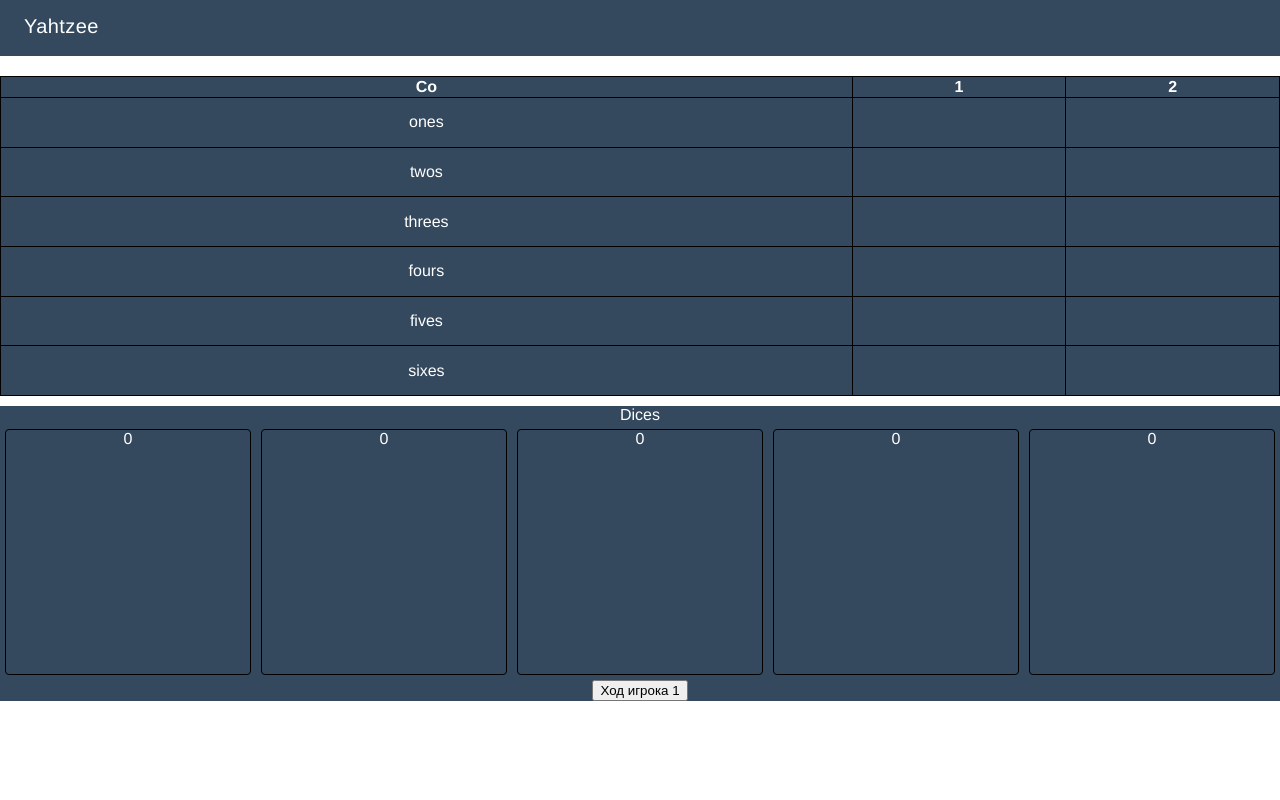
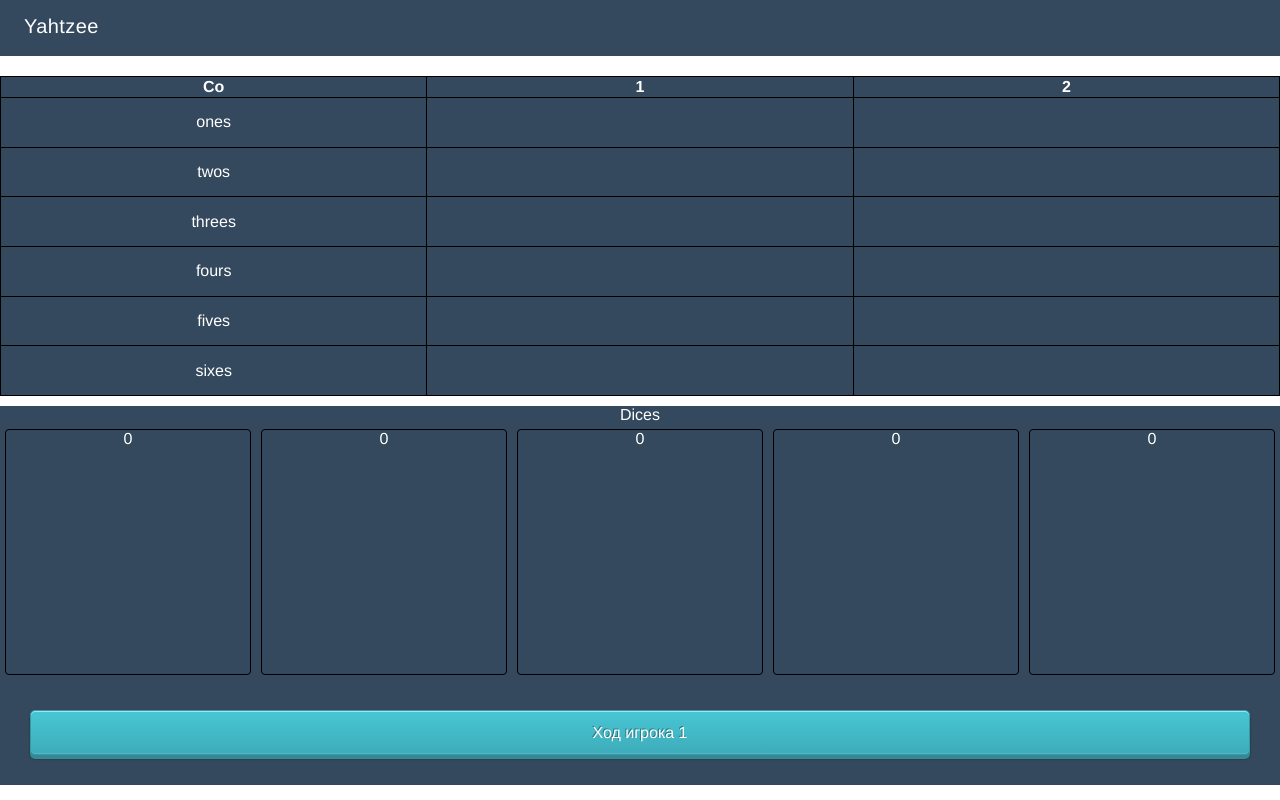
Before and after one commit to zpix1/yahtzee, a Vue app: page / in a window 1280 px wide. Built offline with nearby package versions, Linux system fonts and the light colour scheme.

Commit message:
Preview and button

```diff
--- a/src/Constants.js
+++ b/src/Constants.js
@@ -8,48 +8,52 @@ export function defaultDice () {
   ]
 }
 
+function sumOfType (dice, type) {
+  var ans = 0
+  for (var i = 0; i < dice.length; i++) {
+    if (dice[i].type === type) {
+      ans += dice[i].type
+    }
+  }
+  return ans
+}
+
 export const combinations = [
   {
     id: 1,
     name: 'ones',
-    settings: {
-      type: 'sum',
-      allowed: [1]
+    calc: function (dice) {
+      return sumOfType(dice, 1)
     }
   }, {
     id: 2,
     name: 'twos',
-    settings: {
-      type: 'sum',
-      allowed: [2]
+    calc: function (dice) {
+      return sumOfType(dice, 2)
     }
   }, {
     id: 3,
     name: 'threes',
-    settings: {
-      type: 'sum',
-      allowed: [3]
+    calc: function (dice) {
+      return sumOfType(dice, 3)
     }
   }, {
     id: 4,
     name: 'fours',
-    settings: {
-      type: 'sum',
-      allowed: [4]
+    calc: function (dice) {
+      return sumOfType(dice, 4)
     }
   }, {
     id: 5,
     name: 'fives',
-    settings: {
-      type: 'sum',
-      allowed: [5]
+    calc: function (dice) {
+      return sumOfType(dice, 5)
     }
   }, {
     id: 6,
     name: 'sixes',
-    settings: {
-      type: 'sum',
-      allowed: [6]
+    calc: function (dice) {
+      return sumOfType(dice, 6)
     }
   }
 ]
--- /dev/null
+++ b/src/assets/style.css
@@ -0,0 +1,159 @@
+h1, h2 {
+    font-weight: normal;
+}
+ul {
+    list-style-type: none;
+    padding: 0;
+}
+li {
+    display: inline-block;
+    margin: 0 10px;
+}
+a {
+    color: #35495E;
+}
+.block {
+    background-color: #35495E;
+    color: white;
+    height: 100%;
+    width: 100%;
+}
+.wrapper {
+    display: grid;
+    grid-template-areas: 'scores scores' 'scores scores' 'scores scores' 'dice dice';
+    grid-gap: 10px;
+    grid-auto-rows: minmax(100px, auto);
+}
+.dice-panel {
+    width: 100%;
+    display: flex;
+}
+.dice-element {
+    margin: 5px;
+    text-align: center;
+    width: 20%;
+    position: relative;
+    border: 1px black solid;
+    border-radius: 4px;
+}
+.dice-element.used {
+    border: 1px green solid;
+}
+.dice-element:before {
+    /* to make 1:1 aspect ratio; */
+    content: '';
+    padding-top: 100%;
+    float: left;
+}
+.scores {
+    grid-area: scores;
+}
+.dice {
+    grid-area: dice;
+}
+.scores-table {
+    border-collapse: collapse;
+    width: 100%;
+    height: 100%;
+    table-layout: fixed;
+}
+.scores-table table, th, td {
+    border: 1px solid black;
+}
+.setscore {
+  background-color: green;
+}
+
+
+.button {
+  position: relative;
+  text-align:center;
+  color:#FFF;
+  text-decoration:none;
+  line-height:43px;
+  font-family:'Oswald', Helvetica;
+  display: block;
+  margin: 30px;
+}
+.button:before:n {
+  background:#f0f0f0;
+  background-image:-webkit-gradient(linear, 0% 0%, 0% 100%, from(#D0D0D0), to(#f0f0f0));
+
+  -webkit-border-radius:5px;
+  -moz-border-radius:5px;
+  border-radius:5px;
+
+  -webkit-box-shadow:0 1px 2px rgba(0, 0, 0, .5) inset, 0 1px 0 #FFF;
+  -moz-box-shadow:0 1px 2px rgba(0, 0, 0, .5) inset, 0 1px 0 #FFF;
+  box-shadow:0 1px 2px rgba(0, 0, 0, .5) inset, 0 1px 0 #FFF;
+
+  content: "";
+  z-index: -1;
+}
+
+.button:active:not(.unclickable) {
+  -webkit-box-shadow:0 1px 0 rgba(255, 255, 255, .5) inset, 0 -1px 0 rgba(255, 255, 255, .1) inset;
+  top:5px;
+}
+.button:active:before:not(.unclickable){
+  top: -11px;
+  bottom: -5px;
+  content: "";
+}
+
+.red {
+  text-shadow:-1px -1px 0 #A84155;
+  background: #D25068;
+  border:1px solid #D25068;
+
+  background-image:-webkit-linear-gradient(top, #F66C7B, #D25068);
+  background-image:-moz-linear-gradient(top, #F66C7B, #D25068);
+  background-image:-ms-linear-gradient(top, #F66C7B, #D25068);
+  background-image:-o-linear-gradient(top, #F66C7B, #D25068);
+  background-image:linear-gradient(to bottom, #F66C7B, #D25068);
+
+  -webkit-border-radius:5px;
+  -moz-border-radius:5px;
+  border-radius:5px;
+
+  -webkit-box-shadow:0 1px 0 rgba(255, 255, 255, .5) inset, 0 -1px 0 rgba(255, 255, 255, .1) inset, 0 4px 0 #AD4257, 0 4px 2px rgba(0, 0, 0, .5);
+  -moz-box-shadow:0 1px 0 rgba(255, 255, 255, .5) inset, 0 -1px 0 rgba(255, 255, 255, .1) inset, 0 4px 0 #AD4257, 0 4px 2px rgba(0, 0, 0, .5);
+  box-shadow:0 1px 0 rgba(255, 255, 255, .5) inset, 0 -1px 0 rgba(255, 255, 255, .1) inset, 0 4px 0 #AD4257, 0 4px 2px rgba(0, 0, 0, .5);
+}
+
+.red:hover {
+  background: #F66C7B;
+  background-image:-webkit-linear-gradient(top, #D25068, #F66C7B);
+  background-image:-moz-linear-gradient(top, #D25068, #F66C7B);
+  background-image:-ms-linear-gradient(top, #D25068, #F66C7B);
+  background-image:-o-linear-gradient(top, #D25068, #F66C7B);
+  background-image:linear-gradient(top, #D25068, #F66C7B);
+}
+
+.blue {
+  text-shadow:-1px -1px 0 #2C7982;
+  background: #3EACBA;
+  border:1px solid #379AA4;
+  background-image:-webkit-linear-gradient(top, #48C6D4, #3EACBA);
+  background-image:-moz-linear-gradient(top, #48C6D4, #3EACBA);
+  background-image:-ms-linear-gradient(top, #48C6D4, #3EACBA);
+  background-image:-o-linear-gradient(top, #48C6D4, #3EACBA);
+  background-image:linear-gradient(top, #48C6D4, #3EACBA);
+
+  -webkit-border-radius:5px;
+  -moz-border-radius:5px;
+  border-radius:5px;
+
+  -webkit-box-shadow:0 1px 0 rgba(255, 255, 255, .5) inset, 0 -1px 0 rgba(255, 255, 255, .1) inset, 0 4px 0 #338A94, 0 4px 2px rgba(0, 0, 0, .5);
+  -moz-box-shadow:0 1px 0 rgba(255, 255, 255, .5) inset, 0 -1px 0 rgba(255, 255, 255, .1) inset, 0 4px 0 #338A94, 0 4px 2px rgba(0, 0, 0, .5);
+  box-shadow:0 1px 0 rgba(255, 255, 255, .5) inset, 0 -1px 0 rgba(255, 255, 255, .1) inset, 0 4px 0 #338A94, 0 4px 2px rgba(0, 0, 0, .5);
+}
+
+.blue:hover {
+  background: #48C6D4;
+  background-image:-webkit-linear-gradient(top, #3EACBA, #48C6D4);
+  background-image:-moz-linear-gradient(top, #3EACBA, #48C6D4);
+  background-image:-ms-linear-gradient(top, #3EACBA, #48C6D4);
+  background-image:-o-linear-gradient(top, #3EACBA, #48C6D4);
+  background-image:linear-gradient(top, #3EACBA, #48C6D4);
+}
--- a/src/components/Game.vue
+++ b/src/components/Game.vue
@@ -13,8 +13,8 @@
           <tbody>
             <tr v-for="comb in combinations">
               <td>{{ comb.name }}</td>
-              <td v-on:click="setScore(0, comb.id)">{{ scores[0][comb.id] }}</td>
-              <td v-on:click="setScore(1, comb.id)">{{ scores[1][comb.id] }}</td>
+              <td class="" v-bind:class="{ setscore: scores[0][comb.id] }" v-on:click="setScore(0, comb.id)">{{ scores[0][comb.id] }} {{ rolled && playerTurn == 0 && !scores[0][comb.id] ? comb.calc(dice) : ''}}</td>
+              <td class="" v-bind:class="{ setscore: scores[1][comb.id] }" v-on:click="setScore(1, comb.id)">{{ scores[1][comb.id] }} {{ rolled && playerTurn == 1 && !scores[1][comb.id] ? comb.calc(dice) : ''}}</td>
             </tr>
           </tbody>
         </table>
@@ -25,7 +25,7 @@
           <div class="dice-element" v-for="d in dice" v-bind:class="{ used: d.used }"
  v-on:click="d.type != 0 ? d.used = !d.used : ''" >{{ d.type }}</div>
         </div>
-        <input v-on:click="roll" type="button" id="roll-dice" v-bind:value="rollButtonMessage"></input>
+        <a href="#" v-on:click="roll" type="button" id="roll-dice" class="button" v-bind:class="{ unclickable: rollsLeft === 0, red: rollsLeft === 0, blue: rollsLeft > 0 }" > {{rollButtonMessage}}</a>
       </div>
       <!-- <div class="two">Two</div>
       <div class="three">Three</div>
@@ -35,6 +35,8 @@
     </div>
   </div>
 </template>
+
+<style src="../assets/style.css"></style>
 
 <script>
 import {defaultDice, combinations} from '../Constants'
@@ -66,6 +68,10 @@ export default {
   },
   methods: {
     roll: function (event) {
+      if (this.rollsLeft === 0) {
+        return false
+      }
+
       this.rolled = true
 
       for (var i = 0; i < this.dice.length; i++) {
@@ -79,20 +85,13 @@ export default {
       if (this.rollsLeft === 0) {
         this.rollButtonMessage = 'Ход завершен'
       }
+      return true
     },
     setScore: function (player, combId) {
       if ((this.rolled) && (player === this.playerTurn) && (!this.scores[player].hasOwnProperty(combId))) {
         var comb = this.combinations.find(e => e.id === combId)
-        var ans = 0
 
-        if (comb.settings.type === 'sum') {
-          for (var i = 0; i < this.dice.length; i++) {
-            console.log(this.dice[i])
-            if (comb.settings.allowed.includes(this.dice[i].type)) {
-              ans += this.dice[i].type
-            }
-          }
-        }
+        var ans = comb.calc(this.dice)
         this.$set(this.scores[player], combId, ans)
 
         this.rolled = false
@@ -105,87 +104,3 @@ export default {
   }
 }
 </script>
-
-<style>
-h1, h2 {
-  font-weight: normal;
-}
-
-ul {
-  list-style-type: none;
-  padding: 0;
-}
-
-li {
-  display: inline-block;
-  margin: 0 10px;
-}
-
-a {
-  color: #35495E;
-}
-
-.block {
-  background-color: #35495E;
-  color: white;
-  height: 100%;
-  width: 100%;
-}
-
-.wrapper {
-  display: grid;
-  grid-template-areas:
-    'scores scores'
-    'scores scores'
-    'scores scores'
-    'dice dice';
-  grid-gap: 10px;
-  grid-auto-rows: minmax(100px, auto);
-}
-
-.dice-panel {
-  width: 100%;
-  display: flex;
-}
-
-.dice-element {
-  margin: 5px;
-  text-align: center;
-  width: 20%;
-  position: relative;
-  border: 1px black solid;
-  border-radius: 4px;
-}
-
-.dice-element.used {
-  border: 1px green solid;
-}
-
-.dice-element:before {  /* to make 1:1 aspect ratio; */
-    content:'';
-    padding-top:100%;
-    float:left;
-}
-
-.scores {
-  grid-area: scores;
-}
-
-.dice {
-  grid-area: dice;
-}
-
-.scores-table {
-  border-collapse: collapse;
-  width: 100%;
-  height: 100%;
-
-}
-
-.scores-table table, th, td {
-  border: 1px solid black;
-}
-
-
-
-</style>
```
